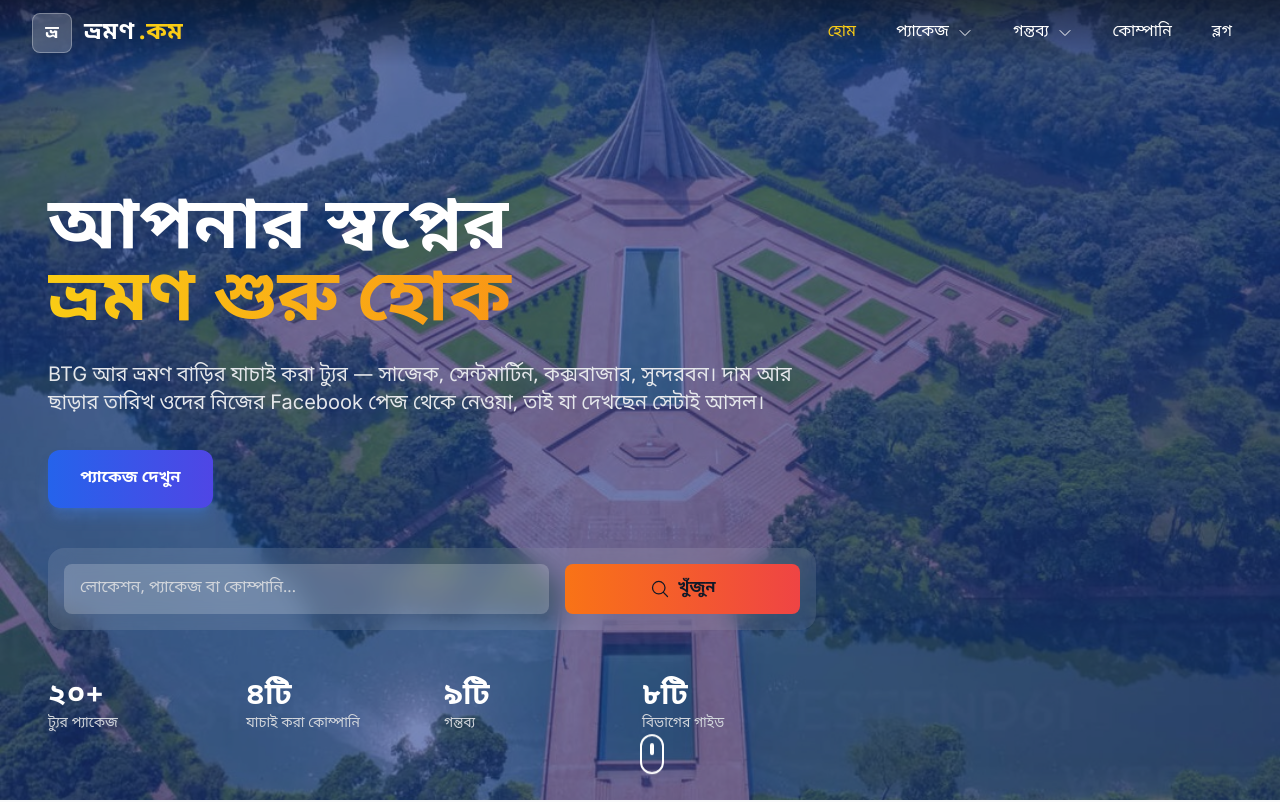
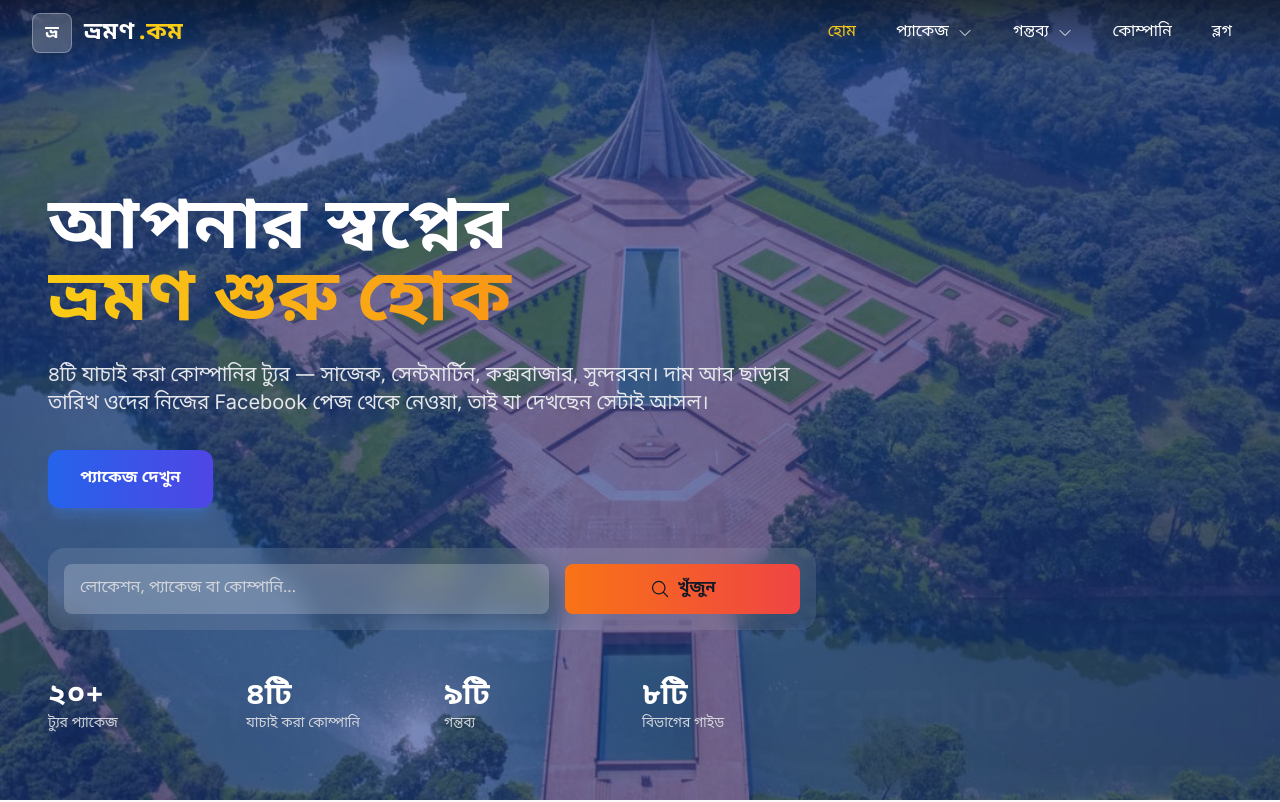
Before and after one commit to diu-shpranto/bhromondotcom, a React (Create React App) app: page / in a window 1280 px wide. Shown: the top 802 px of the page. Built offline with nearby package versions, Linux system fonts and the light colour scheme.

Commit message:
Remove hero scroll indicator overlapping stats, fix company count in hero text

```diff
--- a/src/components/home/Hero.jsx
+++ b/src/components/home/Hero.jsx
@@ -80,7 +80,7 @@ const handleSearch = () => {
               variants={itemVariants}
               className="text-base sm:text-lg md:text-xl text-gray-200 mb-8 leading-relaxed"
             >
-              BTG আর ভ্রমণ বাড়ির যাচাই করা ট্যুর — সাজেক, সেন্টমার্টিন,
+              ৪টি যাচাই করা কোম্পানির ট্যুর — সাজেক, সেন্টমার্টিন,
               কক্সবাজার, সুন্দরবন। দাম আর ছাড়ার তারিখ ওদের নিজের
               Facebook পেজ থেকে নেওয়া, তাই যা দেখছেন সেটাই আসল।
             </motion.p>
@@ -156,16 +156,6 @@ const handleSearch = () => {
         </div>
       </div>
 
-      {/* Scroll Indicator */}
-      <motion.div
-        animate={{ y: [0, 10, 0] }}
-        transition={{ duration: 2, repeat: Infinity }}
-        className="absolute bottom-8 left-1/2 -translate-x-1/2 z-10"
-      >
-        <div className="w-6 h-10 border-2 border-white rounded-full flex justify-center">
-          <div className="w-1 h-3 bg-white rounded-full mt-2 animate-bounce" />
-        </div>
-      </motion.div>
 
     </section>
   );
```
